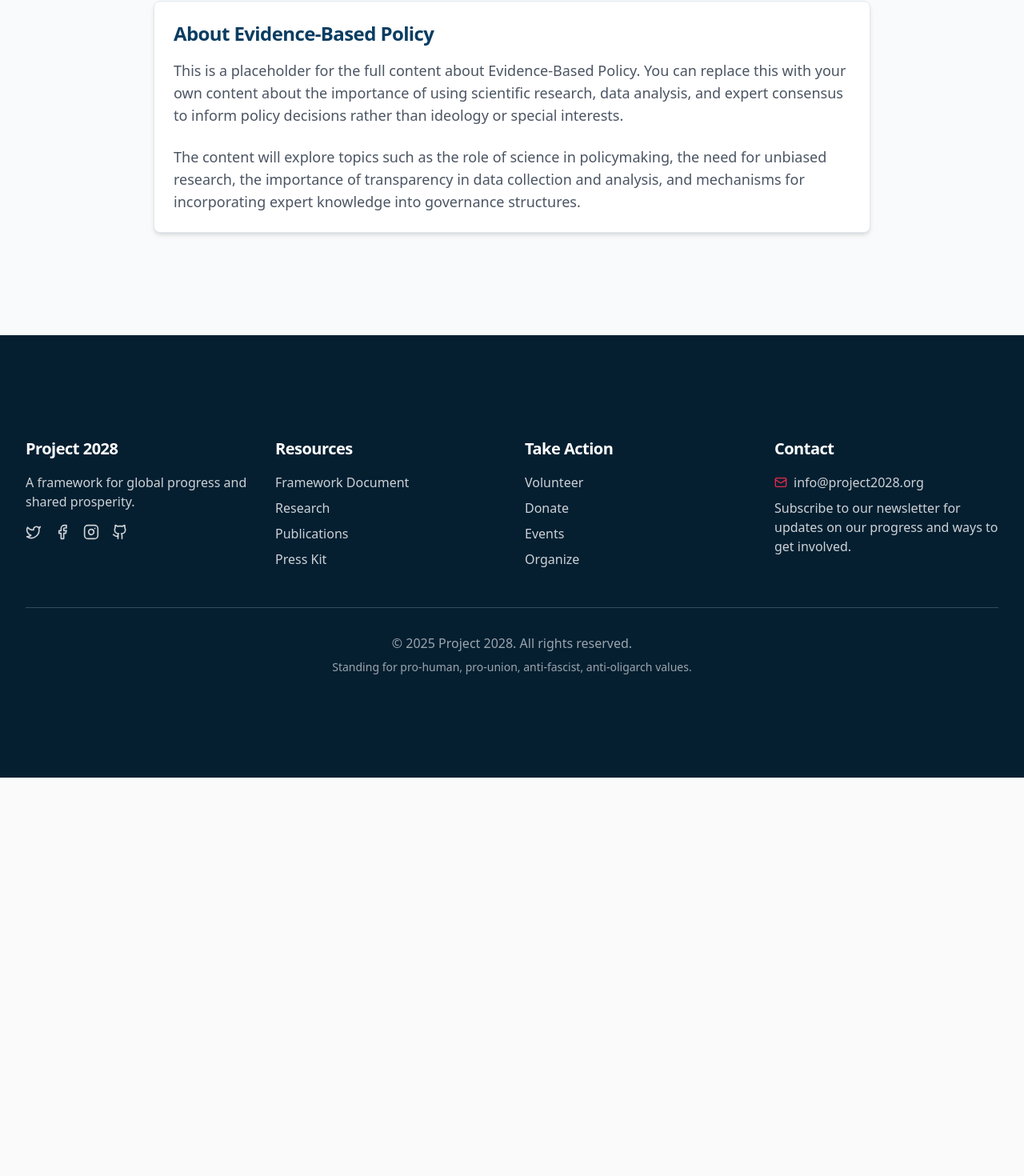
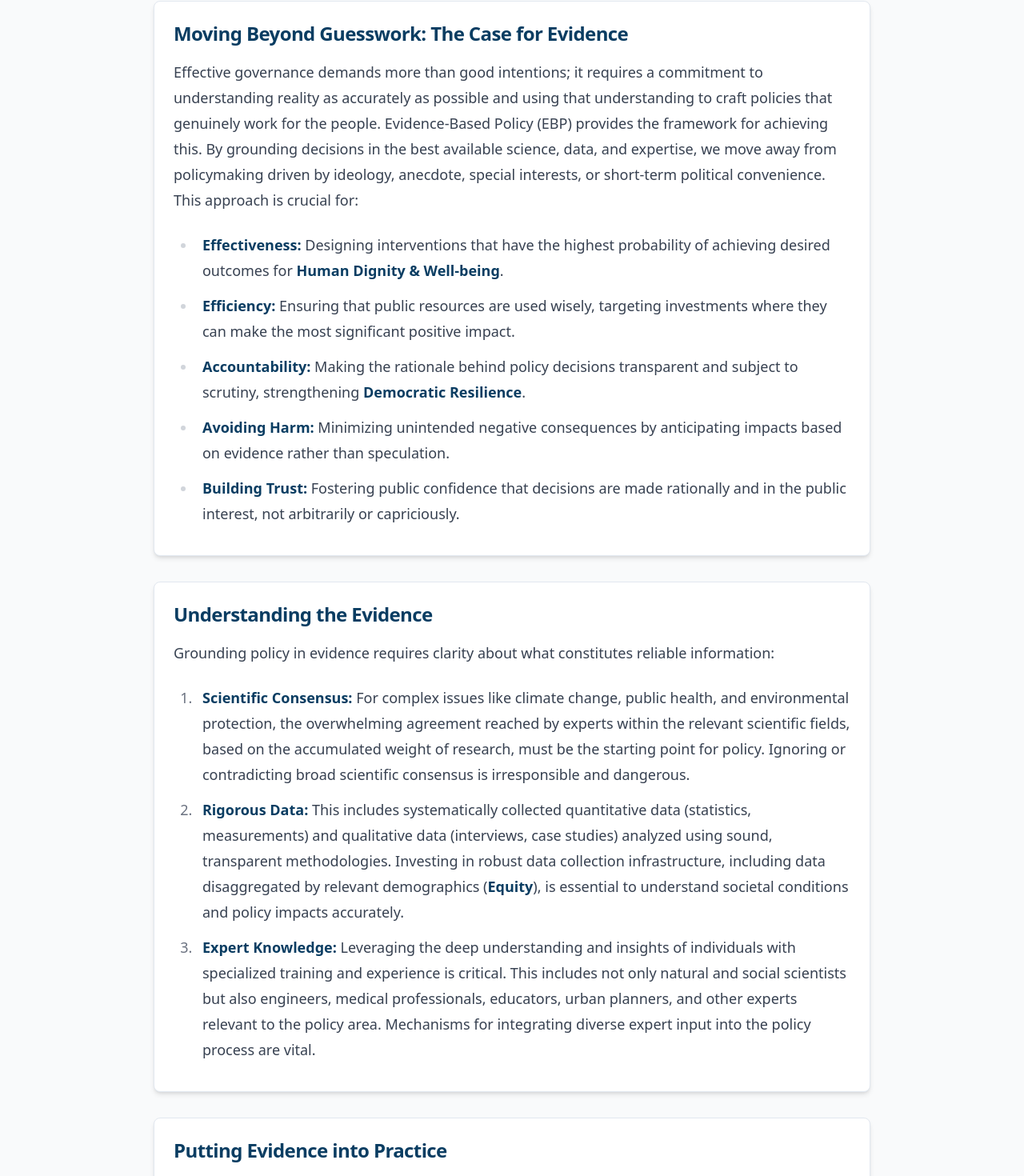
Before and after one commit to the-don-stone/project-2028, a React (Vite) app: page /principle3 in a window 1280 px wide. Shown: the part 1106-2576 px from the top of the page at 80% size. Before the commit the page ends 2078 px from the top, so only its background shows below. Built offline with nearby package versions, Linux system fonts and the light colour scheme.

Commit message:
Add content for Principle 3: Evidence-Based Policy
Implement the content for the Evidence-Based Policy principle, including sections on the case for evidence, understanding evidence, putting evidence into practice, navigating complexity, and its role in achieving project goals.

```diff
--- a/src/pages/Principle3.tsx
+++ b/src/pages/Principle3.tsx
@@ -48,11 +48,85 @@ const Principle3 = () => {
             <div className="space-y-8">
               <Card className="shadow-md hover:shadow-lg transition-shadow duration-300">
                 <CardContent className="pt-6">
-                  <h2 className="text-2xl font-bold text-project-blue mb-4">About Evidence-Based Policy</h2>
+                  <h2 className="text-2xl font-bold text-project-blue mb-4">Moving Beyond Guesswork: The Case for Evidence</h2>
                   <div className="prose prose-lg max-w-none">
-                    <p className="text-lg text-gray-600">This is a placeholder for the full content about Evidence-Based Policy. You can replace this with your own content about the importance of using scientific research, data analysis, and expert consensus to inform policy decisions rather than ideology or special interests.</p>
+                    <p>Effective governance demands more than good intentions; it requires a commitment to understanding reality as accurately as possible and using that understanding to craft policies that genuinely work for the people. Evidence-Based Policy (EBP) provides the framework for achieving this. By grounding decisions in the best available science, data, and expertise, we move away from policymaking driven by ideology, anecdote, special interests, or short-term political convenience. This approach is crucial for:</p>
 
-                    <p className="text-lg text-gray-600">The content will explore topics such as the role of science in policymaking, the need for unbiased research, the importance of transparency in data collection and analysis, and mechanisms for incorporating expert knowledge into governance structures.</p>
+                    <ul>
+                      <li><strong>Effectiveness:</strong> Designing interventions that have the highest probability of achieving desired outcomes for <strong>Human Dignity & Well-being</strong>.</li>
+                      <li><strong>Efficiency:</strong> Ensuring that public resources are used wisely, targeting investments where they can make the most significant positive impact.</li>
+                      <li><strong>Accountability:</strong> Making the rationale behind policy decisions transparent and subject to scrutiny, strengthening <strong>Democratic Resilience</strong>.</li>
+                      <li><strong>Avoiding Harm:</strong> Minimizing unintended negative consequences by anticipating impacts based on evidence rather than speculation.</li>
+                      <li><strong>Building Trust:</strong> Fostering public confidence that decisions are made rationally and in the public interest, not arbitrarily or capriciously.</li>
+                    </ul>
+                  </div>
+                </CardContent>
+              </Card>
+
+              <Card className="shadow-md hover:shadow-lg transition-shadow duration-300">
+                <CardContent className="pt-6">
+                  <h2 className="text-2xl font-bold text-project-blue mb-4">Understanding the Evidence</h2>
+                  <div className="prose prose-lg max-w-none">
+                    <p>Grounding policy in evidence requires clarity about what constitutes reliable information:</p>
+
+                    <ol>
+                      <li>
+                        <strong>Scientific Consensus:</strong> For complex issues like climate change, public health, and environmental protection, the overwhelming agreement reached by experts within the relevant scientific fields, based on the accumulated weight of research, must be the starting point for policy. Ignoring or contradicting broad scientific consensus is irresponsible and dangerous.
+                      </li>
+                      <li>
+                        <strong>Rigorous Data:</strong> This includes systematically collected quantitative data (statistics, measurements) and qualitative data (interviews, case studies) analyzed using sound, transparent methodologies. Investing in robust data collection infrastructure, including data disaggregated by relevant demographics (<strong>Equity</strong>), is essential to understand societal conditions and policy impacts accurately.
+                      </li>
+                      <li>
+                        <strong>Expert Knowledge:</strong> Leveraging the deep understanding and insights of individuals with specialized training and experience is critical. This includes not only natural and social scientists but also engineers, medical professionals, educators, urban planners, and other experts relevant to the policy area. Mechanisms for integrating diverse expert input into the policy process are vital.
+                      </li>
+                    </ol>
+                  </div>
+                </CardContent>
+              </Card>
+
+              <Card className="shadow-md hover:shadow-lg transition-shadow duration-300">
+                <CardContent className="pt-6">
+                  <h2 className="text-2xl font-bold text-project-blue mb-4">Putting Evidence into Practice</h2>
+                  <div className="prose prose-lg max-w-none">
+                    <p>Committing to EBP requires concrete actions and institutional changes:</p>
+
+                    <ul>
+                      <li><strong>Investing in Research & Development:</strong> Adequately funding public research institutions and data collection agencies to generate the knowledge needed for informed decisions (<strong>Pro-Science</strong>).</li>
+                      <li><strong>Establishing Independent Advisory Bodies:</strong> Creating and empowering non-partisan scientific and expert advisory councils to provide objective assessments and recommendations to policymakers.</li>
+                      <li><strong>Promoting Open Data & Transparency:</strong> Making government data and the evidence used in policy decisions publicly accessible whenever possible, allowing for independent analysis and verification.</li>
+                      <li><strong>Integrating Policy Evaluation:</strong> Systematically evaluating the effectiveness of policies and programs using rigorous methods, and using these findings to adapt, improve, or discontinue ineffective initiatives.</li>
+                      <li><strong>Fostering Scientific Literacy:</strong> Promoting public understanding of scientific methods and evidence, enabling citizens to engage more meaningfully in policy debates (<strong>Democratic Resilience</strong>).</li>
+                    </ul>
+                  </div>
+                </CardContent>
+              </Card>
+
+              <Card className="shadow-md hover:shadow-lg transition-shadow duration-300">
+                <CardContent className="pt-6">
+                  <h2 className="text-2xl font-bold text-project-blue mb-4">Navigating Complexity: Evidence, Values, and Politics</h2>
+                  <div className="prose prose-lg max-w-none">
+                    <p>Evidence-Based Policy does not imply that decisions are purely technical or devoid of values. Evidence can tell us the likely outcomes of different policy choices, but societal values inevitably shape which outcomes are prioritized. For example, evidence might show different ways to structure a tax system (<strong>Economic Justice</strong>), but the choice between them involves value judgments about fairness and distribution.</p>
+
+                    <p>EBP demands transparency about <em>how</em> evidence informs decisions and <em>where</em> value judgments come into play. It requires decision-makers to honestly engage with the evidence, even when it challenges preconceived notions or political preferences. It also means acknowledging uncertainty where it exists and designing policies that are adaptable as new evidence emerges. Resisting the deliberate politicization or suppression of science and data is crucial for maintaining the integrity of this approach (<strong>Anti-Fascist</strong> element).</p>
+                  </div>
+                </CardContent>
+              </Card>
+
+              <Card className="shadow-md hover:shadow-lg transition-shadow duration-300">
+                <CardContent className="pt-6">
+                  <h2 className="text-2xl font-bold text-project-blue mb-4">Fueling Progress Across All Goals</h2>
+                  <div className="prose prose-lg max-w-none">
+                    <p>A steadfast commitment to Evidence-Based Policy is essential for realizing the vision of Project 2028. It allows us to:</p>
+                    <ul>
+                      <li>Design effective public health and social programs (<strong>Well-being</strong>).</li>
+                      <li>Craft economic policies that promote shared prosperity based on real-world data (<strong>Economic Justice</strong>).</li>
+                      <li>Develop robust environmental regulations grounded in climate science (<strong>Sustainability / Pro-Science</strong>).</li>
+                      <li>Identify and address systemic inequities using reliable data (<strong>Equity</strong>).</li>
+                      <li>Build more resilient and trusted democratic institutions (<strong>Democracy</strong>).</li>
+                      <li>Engage in more effective <strong>Global Cooperation</strong> based on shared understandings of challenges like pandemics or climate change.</li>
+                    </ul>
+
+                    <p>By prioritizing evidence, we commit to a more rational, effective, and accountable form of governance dedicated to achieving tangible improvements in the lives of all people.</p>
                   </div>
                 </CardContent>
               </Card>
```
